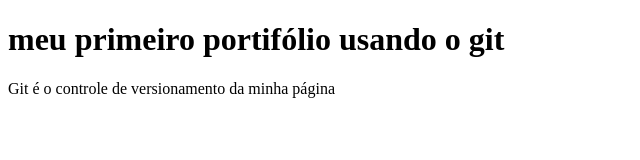
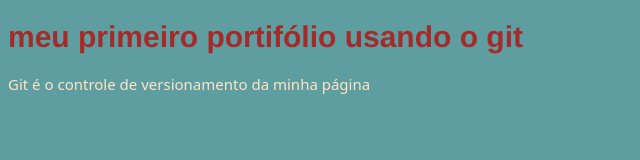
Before and after one commit to amancioesterabreu-oss/potifolio-desenvolvedor-senai, a plain HTML site: page index.html in a window 1280 px wide. Shown: the whole page, without its empty margins (0-640 px from the left). Drawn offline with Linux system fonts and the light colour scheme.

Commit message:
adicionando estilo na página (deixando ela ponta pro meet gala)

```diff
--- a/index.html
+++ b/index.html
@@ -4,6 +4,7 @@
     <meta charset="UTF-8">
     <meta name="viewport" content="width=device-width, initial-scale=1.0">
     <title>portifólio pessoal</title>
+    <link rel="stylesheet" href="style.css">
 </head>
 <body>
     <h1> meu primeiro portifólio usando o git</h1>
--- /dev/null
+++ b/style.css
@@ -0,0 +1,11 @@
+body{
+    background-color: cadetblue;
+    color: bisque;
+    font-family: system-ui, -apple-system, BlinkMacSystemFont, 'Segoe UI', Roboto, Oxygen, Ubuntu, Cantarell, 'Open Sans', 'Helvetica Neue', sans-serif;
+    font-size: 15px;
+}
+
+h1{
+    color: brown;
+    font-family: 'Franklin Gothic Medium', 'Arial Narrow', Arial, sans-serif;
+}
```
